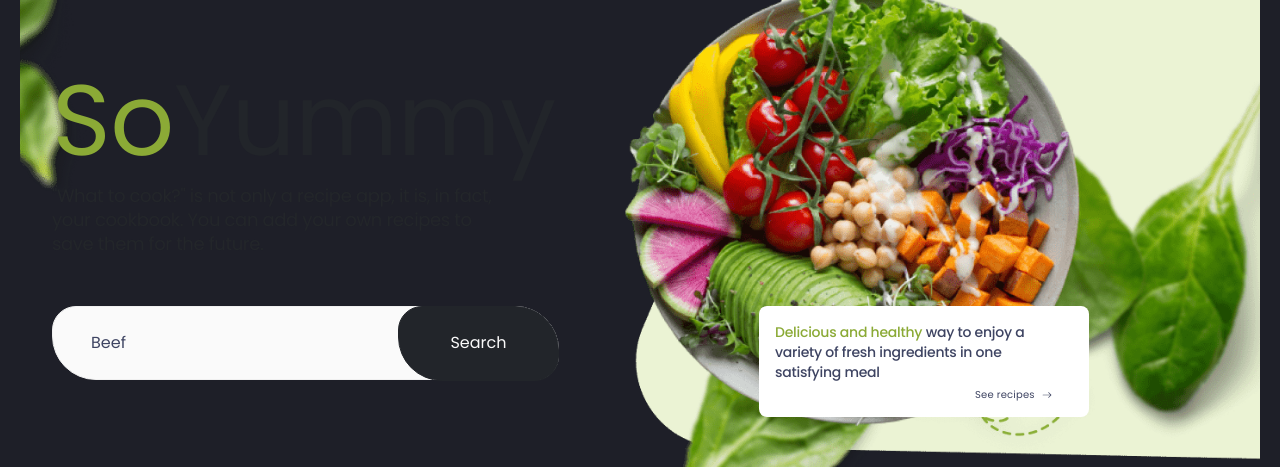
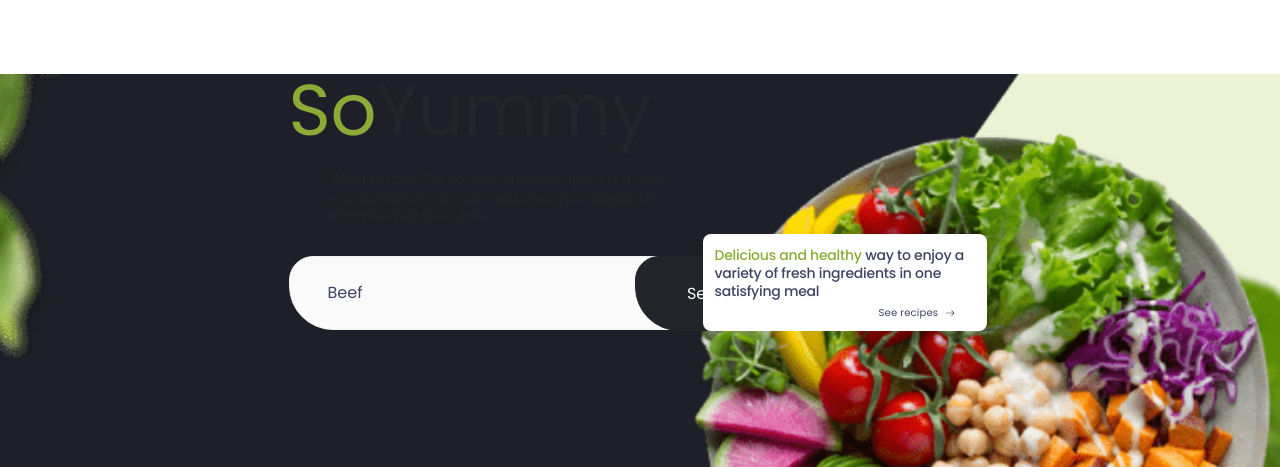
Before and after one commit to VladosSid/project-fullstack-frontend, a React (Create React App) app: page /project-fullstack-frontend/home in a window 1280 px wide. Shown: the part 130-597 px from the top of the page. Built offline with nearby package versions, Linux system fonts and the light colour scheme; no server answers.

Commit message:
change dif

```diff
--- a/src/components/MainPageHero/MainPageHero.jsx
+++ b/src/components/MainPageHero/MainPageHero.jsx
@@ -10,6 +10,7 @@ import {
   MPHeroTitle,
   MPHeroSection,
   MDHeroFlex,
+  MPContainer,
 } from './MainPageHero.styled';
 
 // import { useSearchParams } from 'react-router-dom';
@@ -20,6 +21,7 @@ export default function MainPageHero({ onSubm }) {
 
   return (
     <MPHeroBG>
+      <MPContainer>
         <MPHeroSection>
           <MPHeroTitle>
             So<span>Yummy</span>
@@ -34,7 +36,8 @@ export default function MainPageHero({ onSubm }) {
               <div>
                 <GreenSpan>Delicious and healthy </GreenSpan>
                 <span>
-                way to enjoy a <br /> variety of fresh ingredients in one <br />
+                  way to enjoy a <br /> variety of fresh ingredients in one{' '}
+                  <br />
                   satisfying meal
                 </span>
               </div>
@@ -46,6 +49,7 @@ export default function MainPageHero({ onSubm }) {
             </MPHeroProduct>
           </MDHeroFlex>
         </MPHeroSection>
+      </MPContainer>
     </MPHeroBG>
   );
 }
--- a/src/components/MainPageHero/MainPageHero.styled.js
+++ b/src/components/MainPageHero/MainPageHero.styled.js
@@ -1,4 +1,5 @@
 import styled from 'styled-components';
+import theme from '../../style/generalStyle';
 import { Link } from 'react-router-dom';
 // import { SearchesForm } from 'components/SearchForm/SearchForm.styled';
 // import theme from '../../style/generalStyle';
@@ -21,8 +22,8 @@ import desktop_bg from '../../images/mainPagePhoto/desktop_bg_1440.png';
 import tablet_bg from '../../images/mainPagePhoto/tablet_bg.png';
 
 //-----------------------------------------------
-export const MPHeroBG = styled.div`
-  /* width: 375px; //****** */
+export const MPHeroBG = styled.section`
+  margin: 0 auto;
   position: relative;
   /* width: 100%; */
   @media screen and (max-width: 767px) {
@@ -36,7 +37,7 @@ export const MPHeroBG = styled.div`
     background-size: 320px, 375px, 60px, 280px;
   }
 
-  @media screen and (min-width: 768px) {
+  @media ${theme.device.tablet} {
     width: 100%;
     height: 640px;
 
@@ -46,11 +47,12 @@ export const MPHeroBG = styled.div`
     background-position: center center;
   }
 
-  @media screen and (min-width: 1240px) {
-    width: 1240px;
+  @media ${theme.device.desktop} {
+    padding-top: 226px;
+    max-width: 1440px;
     position: relative;
 
-    height: 688px;
+    height: 800px;
     background-repeat: no-repeat;
     background-image: url('${desktop_bg}');
     background-size: cover;
@@ -58,21 +60,38 @@ export const MPHeroBG = styled.div`
   }
 `;
 
+export const MPContainer = styled.div`
+  /* @media screen and (max-width: 767px) {
+    position: relative;
+    width: 307px;
+    margin: 0 auto;
+  }
+  @media ${theme.device.tablet} and (max-width: 1303px) {
+    position: relative;
+    width: 703px;
+    margin: 0 auto;
+  } */
+  @media ${theme.device.desktop} {
+    /* position: relative; */
+    width: 1240px;
+    margin: auto 0;
+    padding: 0 32px;
+  }
+`;
 export const MPHeroSection = styled.div`
   @media screen and (max-width: 767px) {
     position: relative;
     width: 307px;
     margin: 0 auto;
   }
-  @media screen and (min-width: 768px) and (max-width: 1239px) {
+  @media ${theme.device.tablet} and (max-width: 1303px) {
     position: relative;
     width: 703px;
     margin: 0 auto;
   }
-  @media screen and (min-width: 1240px) {
+  @media ${theme.device.desktop} {
     /* position: relative; */
 
-    margin: 200px auto 0;
     padding: 0 32px;
   }
 `;
@@ -94,13 +113,13 @@ export const MPHeroTitle = styled.h1`
   @media screen and (max-width: 767px) {
     text-align: center;
   }
-  @media screen and (min-width: 768px) {
+  @media ${theme.device.tablet} {
     /* margin-left: 32px; */
     margin-top: 204px;
     margin-bottom: 24px;
     font-size: 72px;
   }
-  @media screen and (min-width: 1240px) {
+  @media ${theme.device.desktop} {
     /* margin-left: 100px; */
     margin-top: 0px;
     margin-bottom: 14px;
@@ -112,7 +131,7 @@ export const MPHeroTitle = styled.h1`
 `;
 
 export const MDHeroFlex = styled.div`
-  @media screen and (min-width: 1240px) {
+  @media ${theme.device.desktop} {
     display: flex;
   }
 `;
@@ -132,7 +151,7 @@ export const MPHeroText = styled.span`
     text-align: center;
     margin: 0 auto 364px;
   }
-  @media screen and (min-width: 768px) {
+  @media ${theme.device.tablet} {
     margin-left: 38px;
     margin-bottom: 32px;
     width: 362px;
@@ -140,7 +159,7 @@ export const MPHeroText = styled.span`
     line-height: 1.29;
     letter-spacing: -0.02em;
   }
-  @media screen and (min-width: 1240px) {
+  @media ${theme.device.desktop} {
     margin-left: 0px;
 
     margin-bottom: 50px;
@@ -172,7 +191,7 @@ export const MPHeroProduct = styled.span`
     right: 0px;
   }
 
-  @media screen and (min-width: 768px) and (max-width: 1239px) {
+  @media ${theme.device.tablet} and (max-width: 1303px) {
     position: absolute;
     width: 260px;
 
@@ -183,7 +202,7 @@ export const MPHeroProduct = styled.span`
     font-size: 14px;
     line-height: 1.29;
   }
-  @media screen and (min-width: 1240px) {
+  @media ${theme.device.desktop} {
     width: 298px;
 
     /* right: 100px;
@@ -211,11 +230,11 @@ export const StyledLink = styled(Link)`
   font-size: 10px;
   line-height: 1.2;
 
-  @media screen and (min-width: 768px) {
+  @media ${theme.device.tablet} {
     margin-left: 164px;
     font-size: 10px;
   }
-  @media screen and (min-width: 1240px) {
+  @media ${theme.device.desktop} {
     margin-left: 200px;
     font-size: 10px;
   }
--- a/src/pages/MainPage/MainPage.jsx
+++ b/src/pages/MainPage/MainPage.jsx
@@ -11,7 +11,7 @@ import {
   Button,
   ContainerWrapper,
   GridContainer,
-  // Section,
+  Section,
   MPButton,
 } from './MainPage.styled';
 
@@ -103,6 +103,8 @@ export default function MainPage() {
     <ContainerWrapper>
       <MainPageHero onSubm={handleFormSubmit} />
       <MainContainer>
+        <Section>
+          {' '}
           <Container>
             {Object.entries(RecipesByCategory).map(([category, recipes]) => (
               <div key={category}>
@@ -126,6 +128,7 @@ export default function MainPage() {
           <MPButton onClick={() => handleCategoryClick('Breakfast')}>
             Other categories
           </MPButton>
+        </Section>
       </MainContainer>
     </ContainerWrapper>
   );
--- a/src/pages/MainPage/MainPage.styled.js
+++ b/src/pages/MainPage/MainPage.styled.js
@@ -2,30 +2,24 @@ import styled from 'styled-components';
 import theme from '../../style/generalStyle';
 
 export const ContainerWrapper = styled.div`
-  height: 100%;
+  /* height: 100%; */
 
-  display: flex;
+  /* display: flex;
   flex-direction: column;
   align-items: center;
-  justify-content: center;
+  justify-content: center; */
 
-  @media screen and (min-width: 768px) {
+  @media ${theme.device.tablet} {
   }
   @media ${theme.device.desktop} {
   }
 `;
 
 export const Section = styled.section`
-  padding-left: 16px;
-  padding-right: 16px;
   padding-bottom: 100px;
   @media screen and (min-width: 768px) {
-    padding-left: 32px;
-    padding-right: 32px;
   }
   @media ${theme.device.desktop} {
-    padding-left: 99px;
-    padding-right: 99px;
     padding-bottom: 118px;
   }
 `;
@@ -36,7 +30,7 @@ export const Container = styled.div`
   align-items: center;
   gap: 32px;
   margin-bottom: 40px;
-  @media screen and (min-width: 768px) {
+  @media ${theme.device.tablet} {
     gap: 50px;
     margin-bottom: 32px;
   }
@@ -49,7 +43,7 @@ export const Container = styled.div`
 
 export const GridContainer = styled.div`
   justify-content: center;
-  @media screen and (min-width: 768px) {
+  @media ${theme.device.tablet} {
     display: flex;
     gap: 32px;
   }
```
Lines whose indentation alone changed are shown as unchanged.
